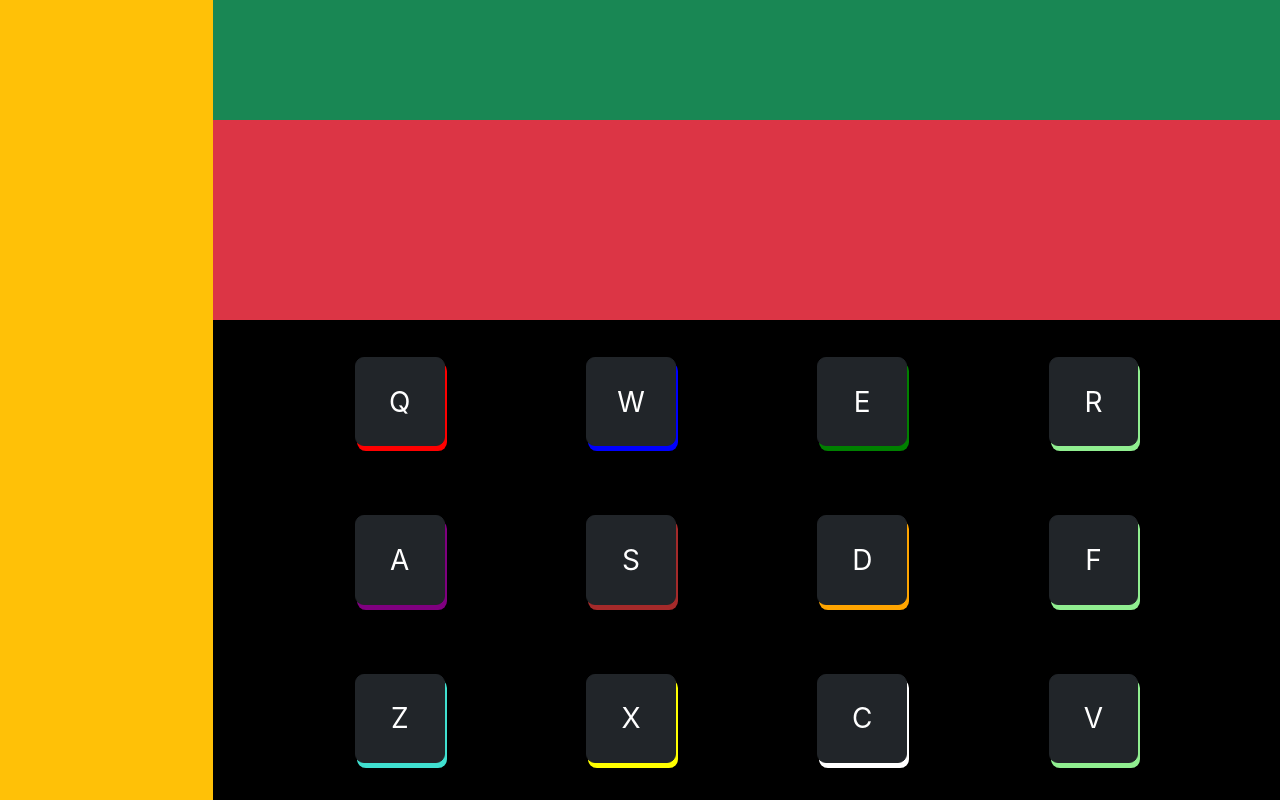
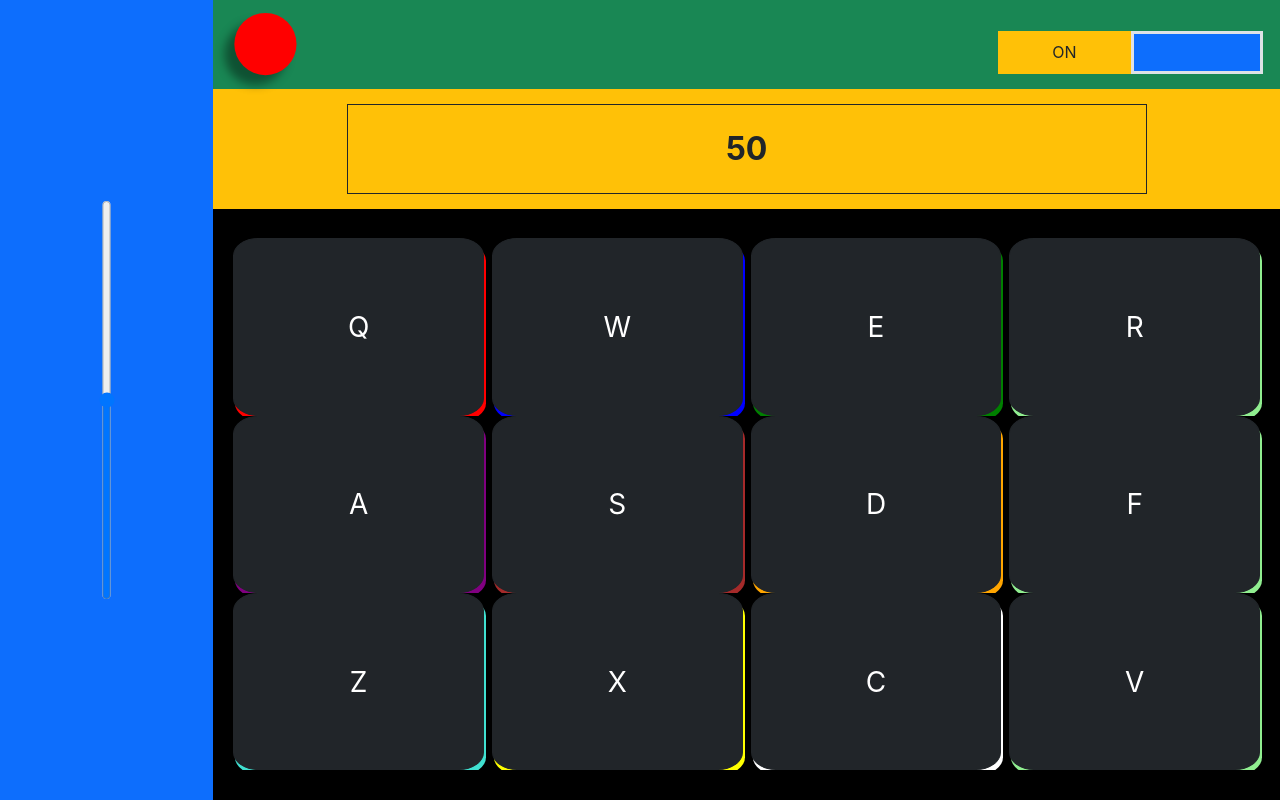
Before and after one commit to Cg9291/music-box, a React (Create React App) app: page / in a window 1280 px wide. Built offline with nearby package versions, Linux system fonts and the light colour scheme.

Commit message:
ui tweaks

```diff
--- a/src/App.scss
+++ b/src/App.scss
@@ -1,34 +1,20 @@
+@import "./custom.scss";
+
 .btn {
 	border-radius: 10%;
 }
-.drum-btn {
-	width: 7vw;
-	height: 7vw;
-	font-size: 40px;
-}
-#drum-machine {
-	height: 100vh;
-}
-#indicators-row {
-	max-height: 10vh;
-	height: 10vh;
+
+.button-text {
+	font-size: 10vw;
+	z-index: 10;
 }
 
-#main-area {
-	height: 100%;
-}
-#power-row-container {
-	flex: 0 0 15%;
-}
-#info-row-container {
-	flex: 0 0 25%;
-}
-#drumpad-container {
-	flex: 1 0 0;
-}
-
-#pad {
-	flex: 1 0 0;
+.drum-btn {
+	//width: 22%;
+	@media screen and (orientation: landscape) {
+		//width: auto;
+		height: 100%;
+	}
 }
 
 input[type="range"],
@@ -56,35 +42,10 @@ input[type="range"]::-webkit-slider-thumb {
 	// color: green;
 }
 
-// input[type=range]:focus {
-//   outline: none; /* Removes the blue border. You should probably do some kind of focus styling for accessibility reasons though. */
-// }
-
-// input[type=range]::-ms-track {
-//   width: 100%;
-//   cursor: pointer;
-
-//   /* Hides the slider so custom styles can be added */
-//   background: transparent;
-//   border-color: transparent;
-//   color: transparent;
-// }
 .h-15 {
 	height: 15%;
 }
 
-#pad {
-	//width: 20rem;
-	margin: 0;
-	//margin-bottom: 10%;
-	padding: 0;
-	// background-color: red;
-}
-
-.button-text {
-	font-size: 10vw;
-	z-index: 10;
-}
 .pad-keys {
 	color: red;
 	animation: blink 1s;
@@ -99,18 +60,90 @@ input[type="range"]::-webkit-slider-thumb {
 }
 
 .pad-row {
-	justify-content: space-evenly;
-	align-items: center;
-	width: 100%;
-	//height: 9vw;
-	flex: 0 0 33%;
-	margin: 0;
+	@media screen and (orientation: landscape) {
+		flex: 0 0 30%;
+		//height: 100%;
+		overflow: hidden;
+
+	}
 	//background-color: green;
 }
 
 .vinyl-grey-parts {
 	fill: rgba(30, 30, 30, 1);
 }
+
+#buttons-pane {
+	@media screen and (orientation: landscape) {
+		padding: 0 !important;
+		overflow: hidden;
+    height: 100%;
+		//flex: 0 0 15%;
+	}
+}
+#drum-machine {
+	height: 100vh;
+}
+#indicators-row {
+	max-height: 10vh;
+	height: 10vh;
+}
+
+#main-area {
+	height: 100%;
+}
+
+#power-button {
+	max-height: 80%;
+	@media screen and (min-width: 500px) {
+		max-height: 50%;
+	}
+	@media screen and (min-width: 800px) {
+		max-height: 70%;
+	}
+}
+#power-row-container {
+	flex: 0 0 15%;
+	@media screen and (orientation: landscape) {
+		flex: 0 0 5%;
+	}
+}
+#info-row-container {
+	flex: 0 0 25%;
+	@media screen and (orientation: landscape) {
+		flex: 0 0 15%;
+	}
+}
+#drumpad-container {
+	flex: 1 0 0;
+	@media screen and (orientation: landscape) {
+		overflow: hidden;
+	}
+}
+
+#pad {
+	flex: 1 0 0;
+	@media screen and (orientation: landscape) {
+		overflow: hidden;
+		justify-content: center !important;
+    padding: 0 !important;
+    //justify-content: space-around !important;
+	}
+}
+
+// input[type=range]:focus {
+//   outline: none; /* Removes the blue border. You should probably do some kind of focus styling for accessibility reasons though. */
+// }
+
+// input[type=range]::-ms-track {
+//   width: 100%;
+//   cursor: pointer;
+
+//   /* Hides the slider so custom styles can be added */
+//   background: transparent;
+//   border-color: transparent;
+//   color: transparent;
+// }
 
 svg {
 	filter: drop-shadow(-10px 10px 5px rgb(0 0 0 /0.4));
--- a/src/components/Buttons.js
+++ b/src/components/Buttons.js
@@ -20,31 +20,36 @@ import kick from "../audio/Midnight Sillage Kit/Electric Piano 01 - Midnight Sil
 
 export default function Buttons(props) {
 	const buttonRefs = useRef([]); //using REFCALLBACK to dynamically target specific node/element
-
 	const audioRefs = useRef([]);
 
-	const [playing, setPlaying] = useState();
-	const [toggle, setToggle] = useState(true);
+	useEffect(() => {
+		props.setPlaying(props.volume);
+	}, [props.volume]);
 
-	const [indicatorLightColor, setIndicatorLightColor] = useState("black");
+	useLayoutEffect(() => {
+		if (!props.toggle) {
+			props.setPlaying();
+			props.setIndicatorLightColor("bg-dark");
+		} else {
+			props.setIndicatorLightColor("red");
+		}
+	}, [props.toggle]);
 
-	const switchToggle = () => {
-		if (toggle) {
-			setToggle(false);
-		} else {
-			setToggle(true);
-			setPlaying(props.volume);
+	useLayoutEffect(() => {
+		if (props.toggle) {
+			window.addEventListener("keypress", handleKeyPress, false);
 		}
-	};
+		return () => window.removeEventListener("keypress", handleKeyPress, false);
+	}, [props.toggle, props.volume]);
 
 	function playSound(keyid) {
-		if (toggle) {
+		if (props.toggle) {
 			const btnDefaultClass = buttonRefs.current.Q.className;
 
 			audioRefs.current[keyid].play();
 			audioRefs.current[keyid].volume = props.volume / 100;
 			buttonRefs.current[keyid].className += " pad-keys";
-			setPlaying(buttonRefs.current[keyid].id);
+			props.setPlaying(buttonRefs.current[keyid].id);
 
 			setTimeout(() => {
 				buttonRefs.current[keyid].className = btnDefaultClass;
@@ -59,32 +64,12 @@ export default function Buttons(props) {
 		audioRefs.current[pressedKey].play();
 		audioRefs.current[pressedKey].volume = props.volume / 100;
 		buttonRefs.current[pressedKey].className += " pad-keys";
-		setPlaying(buttonRefs.current[pressedKey].id);
+		props.setPlaying(buttonRefs.current[pressedKey].id);
 
 		setTimeout(() => {
 			buttonRefs.current[pressedKey].className = btnDefaultClass;
 		}, 100);
 	}
-
-	useEffect(() => {
-		setPlaying(props.volume);
-	}, [props.volume]);
-
-	useLayoutEffect(() => {
-		if (!toggle) {
-			setPlaying();
-			setIndicatorLightColor("bg-dark");
-		} else {
-			setIndicatorLightColor("red");
-		}
-	}, [toggle]);
-
-	useLayoutEffect(() => {
-		if (toggle) {
-			window.addEventListener("keypress", handleKeyPress, false);
-		}
-		return () => window.removeEventListener("keypress", handleKeyPress, false);
-	}, [toggle, props.volume]);
 
 	PadButtons.defaultProps = {
 		playSound: playSound,
@@ -92,39 +77,14 @@ export default function Buttons(props) {
 		audioRefs: audioRefs,
 	};
 
+	const rowStyle = "row pad-row w-100 px-3 gx-3";
+
 	return (
 		<div
-			id="buttons-pane"
-			className=" container-fluid d-flex flex-column  p-0 bg-black  "
+			id="pad"
+			className="col d-flex flex-column justify-content-evenly align-items-center h-100 m-0 px-0 py-0 bg-black"
 		>
-			{/* <div
-        id="indicators-row"
-        className="row mw-100 mt-2 m-0 p-0 mb-2 justify-content-between"
-      >
-        <svg
-          viewBox="0 0 100 100"
-          className=" h-50  mt-3 ms-3 justify-self-start "
-          style={{ width: "10%" }}
-        >
-          <circle
-            cx="50"
-            cy="50"
-            r="90"
-            fill={indicatorLightColor}
-          />
-        </svg>
-
-        <ToggleButton
-          toggle={toggle}
-          switchToggle={switchToggle}
-        />
-      </div> */}
-
-			<div
-				id="pad"
-				className="container-fluid d-flex flex-column justify-content-center align-items-center h-100"
-			>
-				<div className="row pad-row">
+			<div className={rowStyle}>
 				<PadButtons
 					id="1"
 					keyid="Q"
@@ -147,7 +107,7 @@ export default function Buttons(props) {
 				/>
 			</div>
 
-				<div className="row pad-row">
+			<div className={rowStyle}>
 				<PadButtons
 					id="5"
 					keyid="A"
@@ -170,7 +130,7 @@ export default function Buttons(props) {
 				/>
 			</div>
 
-				<div className="row pad-row">
+			<div className={rowStyle}>
 				<PadButtons
 					id="9"
 					keyid="Z"
@@ -193,16 +153,5 @@ export default function Buttons(props) {
 				/>
 			</div>
 		</div>
-
-			{/* <div
-        id="display"
-        className="row d-flex  p-0  justify-content-center bg-warning col-6 fs-2 fw-bold align-items-center mx-auto my-auto  "
-        style={{ minHeight: "10vh" }}
-      >
-        <div className="col-11 h-75 d-flex align-items-center justify-content-center border border-dark ">
-          {playing}
-        </div>
-      </div> */}
-		</div>
 	);
 }
--- a/src/components/Container.js
+++ b/src/components/Container.js
@@ -3,6 +3,7 @@ import React, { useEffect, useLayoutEffect, useRef, useState } from "react";
 import ToggleButton from "./ToggleButton.js";
 import Vinyl from "./Vinyl.js";
 import VinylContainer from "./VinylContainer.js";
+import Display from "./Display.js";
 //import "../buttons.scss";
 import clap_Sound from "../audio/basic sounds/clap.mp3";
 import closed_HH_Sound from "../audio/basic sounds/closed-HH.mp3";
@@ -29,6 +30,22 @@ import kick from "../audio/Midnight Sillage Kit/Electric Piano 01 - Midnight Sil
 
 export default function Container(props) {
 	const [volume, setVolume] = useState(50);
+	const [playing, setPlaying] = useState();
+	const [indicatorLightColor, setIndicatorLightColor] = useState("black");
+	const [toggle, setToggle] = useState(true);
+
+	useEffect(() => {
+		toggle && setPlaying(volume);
+	}, [toggle]);
+
+	const switchToggle = () => {
+		if (toggle) {
+			setToggle(false);
+		} else {
+			setToggle(true);
+			props.setPlaying(props.volume);
+		}
+	};
 
 	function changeVolume(event) {
 		setVolume(event.target.value);
@@ -42,25 +59,67 @@ export default function Container(props) {
 			<div className="row h-100">
 				<div
 					id="volume-container"
-					className="col-2 bg-warning"
-				></div>
+					className="col-2 bg-warning p-0"
+				>
+					<div className="row bg-primary m-0 p-0 h-100 w-100">
+						<input
+							type="range"
+							min={0}
+							max={100}
+							className="slider col-12 h-50 my-auto"
+							onChange={changeVolume}
+						/>
+					</div>
+				</div>
+
 				<div
 					id="main-area"
-					className="col-10 bg-primary d-flex flex-column"
+					className="col-10 bg-primary d-flex flex-column p-0"
 				>
 					<div
 						id="power-row-container"
-						className="row bg-success"
-					></div>
+						className="row bg-success mx-0 w-100 h-100 d-flex justify-content-between align-items-center"
+					>
+						<svg
+							id="power-button"
+							viewBox="0 0 100 100"
+							className="col-2 col-sm-1 p-0 ms-2"
+							/* style={{ width: "10%" }} */
+						>
+							<circle
+								cx="50"
+								cy="50"
+								r="50"
+								fill={indicatorLightColor}
+							/>
+						</svg>
+						<ToggleButton
+							toggle={toggle}
+							switchToggle={switchToggle}
+						/>
+					</div>
 					<div
 						id="info-row-container"
-						className="row  bg-danger"
-					></div>
+						className="row bg-danger mx-0 "
+					>
+						<Display
+							playing={playing}
+							toggle={toggle}
+						/>
+					</div>
 					<div
 						id="drumpad-container"
-						className="row  bg-secondary"
+						className="row bg-secondary mx-0"
 					>
-						<Buttons volume={volume} />
+						<Buttons
+							volume={volume}
+							playing={playing}
+							setPlaying={setPlaying}
+							indicatorLightColor={indicatorLightColor}
+							setIndicatorLightColor={setIndicatorLightColor}
+							toggle={toggle}
+							switchToggle={switchToggle}
+						/>
 					</div>
 				</div>
 				{/*  <div
--- /dev/null
+++ b/src/components/Display.js
@@ -0,0 +1,12 @@
+export default function Display(props) {
+	return (
+		<div
+			id="display"
+			className="col-12 d-flex h-100 p-0  justify-content-center bg-warning col-6 fs-2 fw-bold align-items-center mx-auto my-auto  "
+		>
+			<div className="row h-75 w-75 d-flex align-items-center justify-content-center border border-dark m-0">
+				{!props.toggle ? "OFF" : props.playing}
+			</div>
+		</div>
+	);
+}
--- a/src/components/PadButtons.js
+++ b/src/components/PadButtons.js
@@ -5,28 +5,13 @@ export default function PadButtons(props) {
 		<button
 			id={props.id}
 			ref={ref => (props.buttonRefs.current[props.keyid] = ref)}
-			className="btn drum-btn btn-dark p-0"
+			className="col btn drum-btn btn-dark mx-1 px-0"
 			onClick={() => props.playSound([props.keyid])}
 			style={{ boxShadow: `2px 5px ${props.boxshadowcolor}` }}
 		>
-			{/* <svg
-				viewBox="0 0 100 100"
-				fill="white"
-        z-index="1"
-			></svg> */}
-			{/* 	<text
-				x="50%"
-				y="55%"
-				textAnchor="middle"
-				dominantBaseline="middle"
-				letterSpacing="0"
-				textLength="100%"
-				lengthAdjust="Glyphs"
-				className="button-text"
-			> */}
-			<div className="fs-3">{props.keyid}</div>
-
-			{/* </text> */}
+			<div className="fs-3 d-flex align-items-center justify-content-center">
+				{props.keyid}
+			</div>
 
 			<audio
 				id={props.keyid}
--- a/src/components/ToggleButton.js
+++ b/src/components/ToggleButton.js
@@ -1,29 +1,30 @@
 export default function ToggleButton(props) {
-  if (props.toggle) {
 	return (
 		<div
-        className="row m-0 p-0 border border-success bg-warning h-50 w-25 mt-3 ms-0 me-3"
+			className="container-fluid row m-0 p-0 border border-success bg-warning h-50 w-25 mt-3 ms-0 me-3"
 			style={{ minHeight: "25px" }}
 		>
-        <div className="col-6 d-flex justify-content-center align-items-center">ON</div>
+			{props.toggle ? (
+				<>
+					<div className="col-6 d-flex justify-content-center align-items-center">
+						ON
+					</div>
 					<button
-          className="col col-6  m-0 p-0 border border-3 bg-primary "
+						className=" col-6 m-0 p-0 border border-3 bg-primary "
 						onClick={props.switchToggle}
 					></button>
-      </div>
-    );
-  } else {
-    return (
-      <div
-        className="row m-0 p-0 border border-dark bg-warning h-50 w-25 mt-3 ms-0 me-3 "
-        style={{ minHeight: "25px" }}
-      >
+				</>
+			) : (
+				<>
 					<button
-          className="col col-6 m-0 p-0 bg-primary border border-3"
+						className=" col-6 m-0 p-0 bg-primary border border-3"
 						onClick={props.switchToggle}
 					></button>
-        <div className="col-6 d-flex justify-content-center align-items-center">OFF</div>
+					<div className="col-6 d-flex justify-content-center align-items-center">
+						OFF
+					</div>
+				</>
+			)}
 		</div>
 	);
 }
-}
--- /dev/null
+++ b/src/custom.scss
@@ -0,0 +1,22 @@
+@import "../node_modules/bootstrap/scss/bootstrap-utilities.scss";
+
+@media screen and (orientation: landscape) {
+	$utilities: map-merge(
+		$utilities,
+		(
+			"height":
+				map-merge(
+					map-get($utilities, "height"),
+					(
+						values:
+							map-merge(
+								map-get(map-get($utilities, "height"), "values"),
+								(
+									10: 10%,
+								)
+							),
+					)
+				),
+		)
+	);
+}
```
Lines whose indentation alone changed are shown as unchanged.
